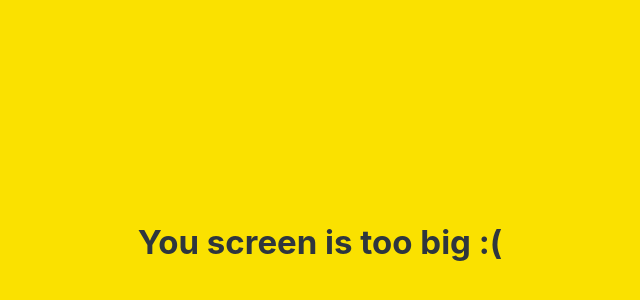
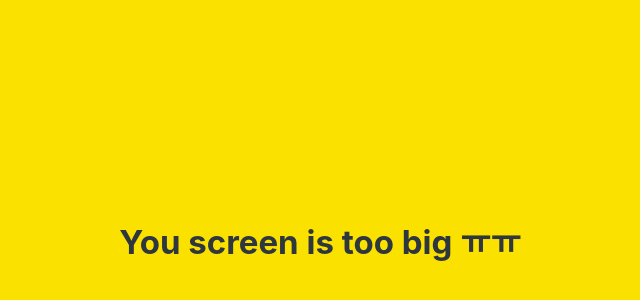
Before and after one commit to soonya90/kokoa-clone-2020, a plain HTML site: page friends.html in a window 1280 px wide. Shown: the part 158-458 px from the top of the page, without its empty margins (320-960 px from the left). Drawn offline with Linux system fonts and the light colour scheme.

Commit message:
:( >> ㅠㅠ

```diff
--- a/friends.html
+++ b/friends.html
@@ -114,7 +114,7 @@
     </div>
 
     <div id="no-mobile">
-        <span>You screen is too big :(</span>
+        <span>You screen is too big ㅠㅠ</span>
     </div>
 
     <!--icon kit-->
```
